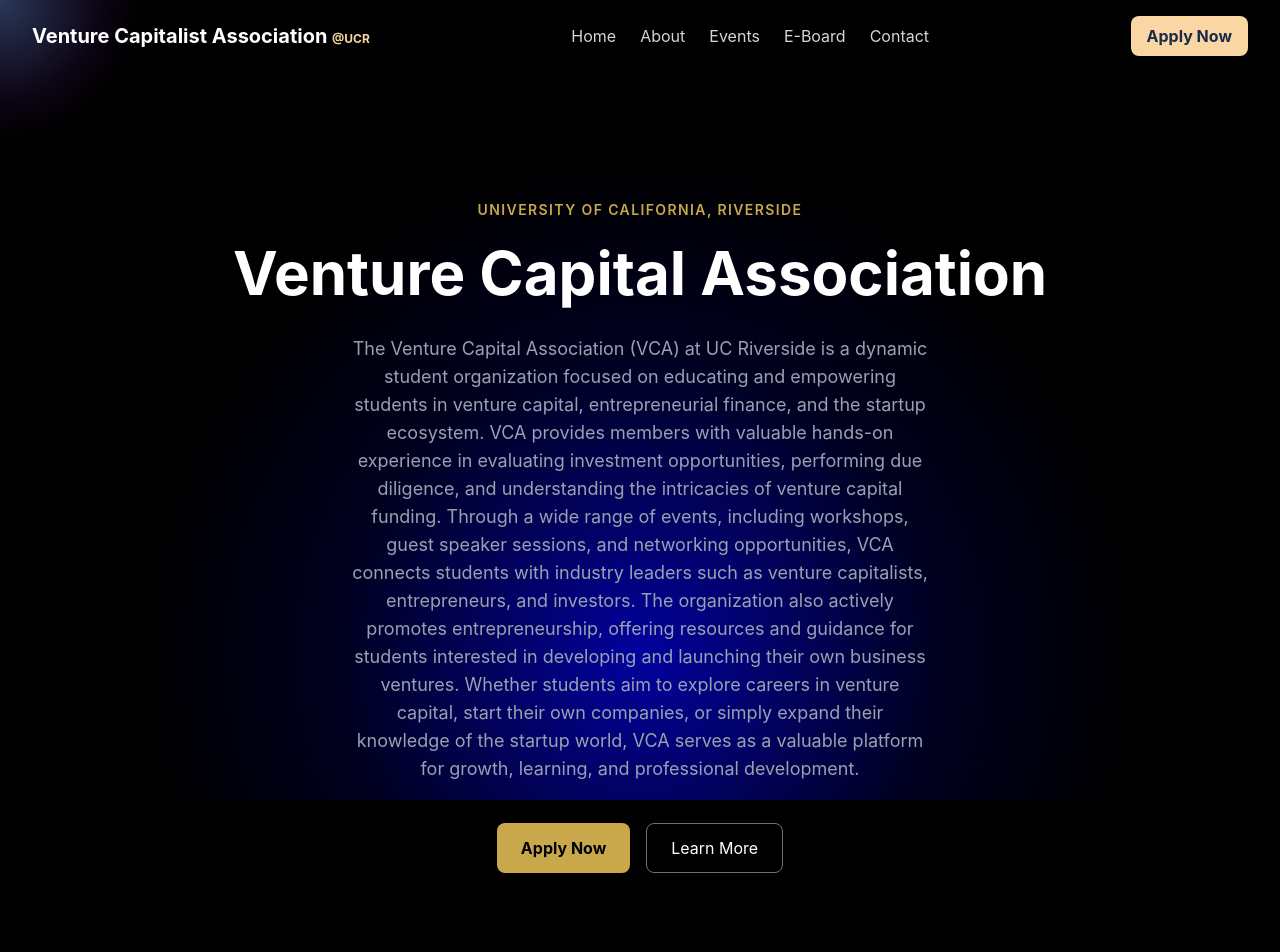
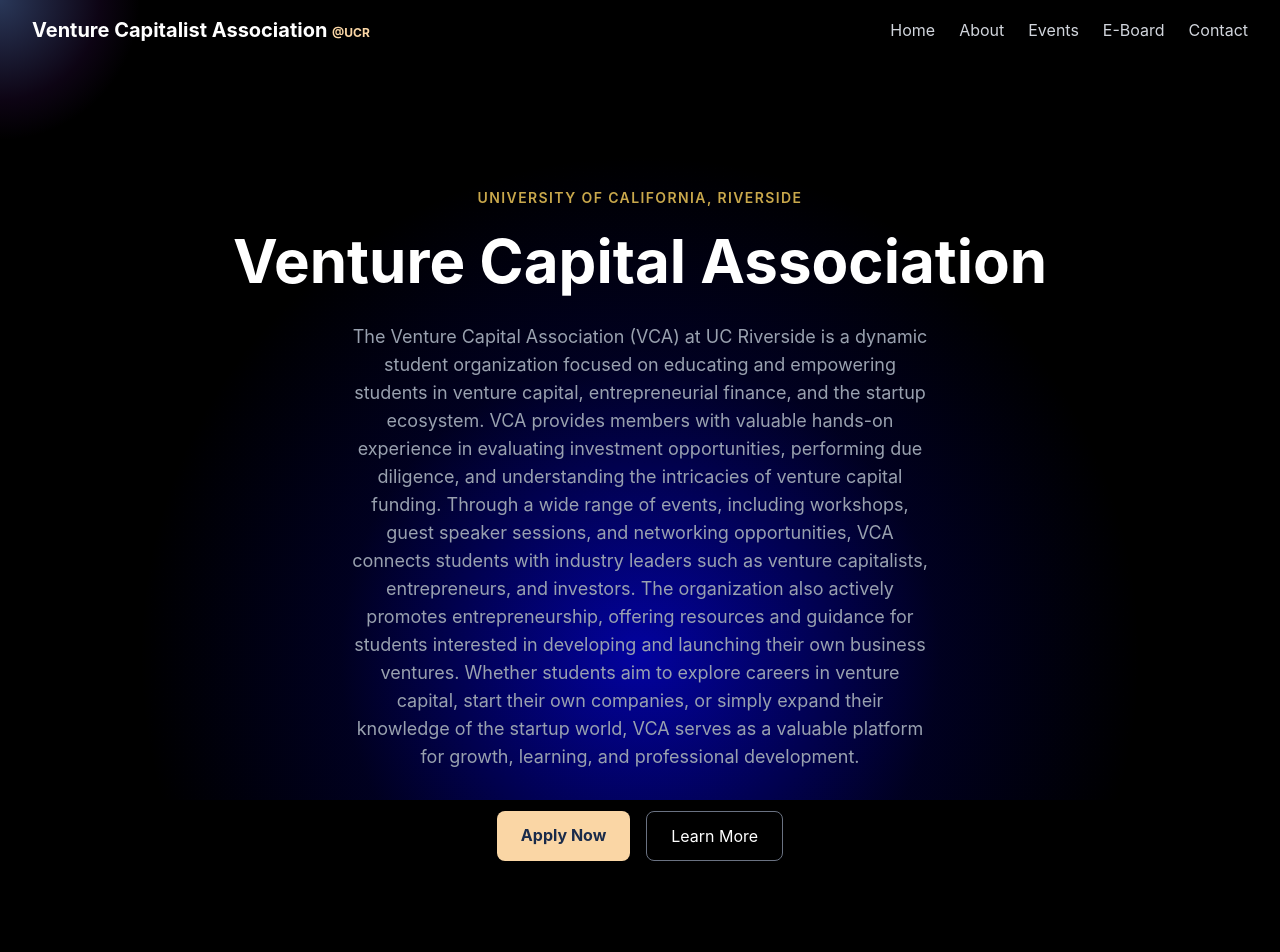
Before and after one commit to Kovaloka/vca-website, a React (Vite) app in the folder vca-website/: page / in a window 1280 px wide. Shown: the top 952 px of the page. Built offline with nearby package versions, Linux system fonts and the light colour scheme.

Commit message:
removed navbar apply now, linked hero buttons

```diff
--- /dev/null
+++ b/package.json
@@ -0,0 +1,5 @@
+{
+  "devDependencies": {
+    "gh-pages": "^6.3.0"
+  }
+}
--- a/vca-website/package.json
+++ b/vca-website/package.json
@@ -6,8 +6,9 @@
   "scripts": {
     "dev": "vite",
     "build": "vite build",
-    "lint": "eslint .",
-    "preview": "vite preview"
+    "preview": "vite preview",
+    "predeploy": "npm run build",
+    "deploy": "gh-pages -d dist"
   },
   "dependencies": {
     "react": "^19.2.4",
@@ -22,6 +23,7 @@
     "eslint": "^9.39.4",
     "eslint-plugin-react-hooks": "^7.0.1",
     "eslint-plugin-react-refresh": "^0.5.2",
+    "gh-pages": "^6.3.0",
     "globals": "^17.4.0",
     "tailwindcss": "^4.2.2",
     "vite": "^8.0.4"
--- a/vca-website/src/components/Hero.jsx
+++ b/vca-website/src/components/Hero.jsx
@@ -21,12 +21,18 @@
 
       {/* CTA Buttons */}
       <div className="flex gap-4">
-        <button className="bg-[#c9a84c] text-black font-bold px-6 py-3 rounded-lg hover:bg-yellow-400 transition-colors">
+        <a
+          href="#contact"
+          className="bg-[#fad6a5] text-[#1a2b4a] font-bold px-6 py-3 rounded-lg hover:bg-yellow-400 transition-colors"
+        >
           Apply Now
-        </button>
-        <button className="border border-gray-500 text-white px-6 py-3 rounded-lg hover:border-[#c9a84c] hover:text-[#c9a84c] transition-colors">
+        </a>
+        <a
+          href="#about"
+          className="border border-gray-500 text-white px-6 py-3 rounded-lg hover:border-[#fad6a5] hover:text-[#fad6a5] transition-colors"
+        >
           Learn More
-        </button>
+        </a>
       </div>
 
     </section>
--- a/vca-website/src/components/Navbar.jsx
+++ b/vca-website/src/components/Navbar.jsx
@@ -27,10 +27,6 @@
           </li>
         </ul>
 
-        {/* CTA Button */}
-        <button className="bg-[#fad6a5] text-[#1a2b4a] font-bold px-4 py-2 rounded-lg hover:bg-yellow-400 transition-colors">
-          Apply Now
-        </button>
 
       </nav>
     </div>
--- a/vca-website/vite.config.js
+++ b/vca-website/vite.config.js
@@ -3,6 +3,7 @@
 import tailwindcss from '@tailwindcss/vite'
 
 export default defineConfig({
+  base: '/vca-website/',
   plugins: [
     react(),
     tailwindcss(),
```
Also changed, not shown: 1 other file (tests, documents, lock files or other folders).
